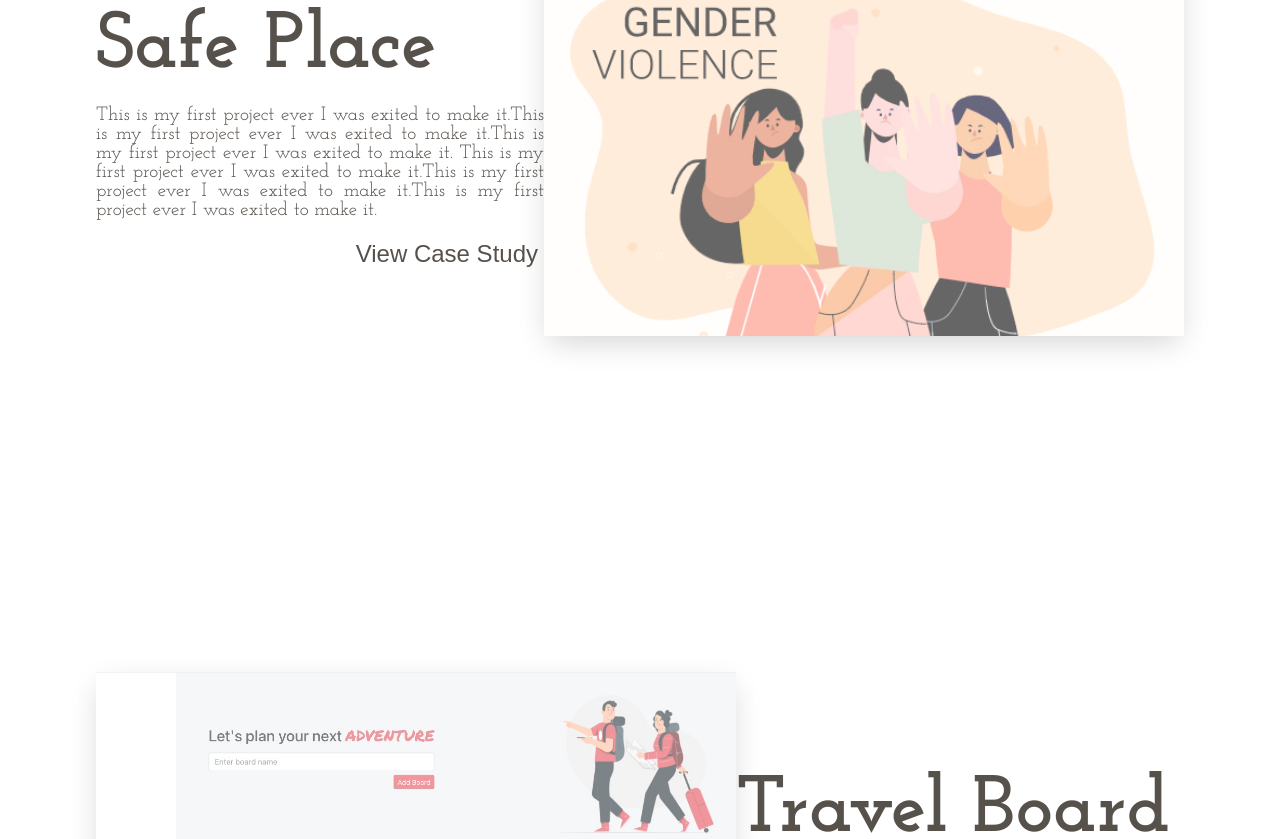
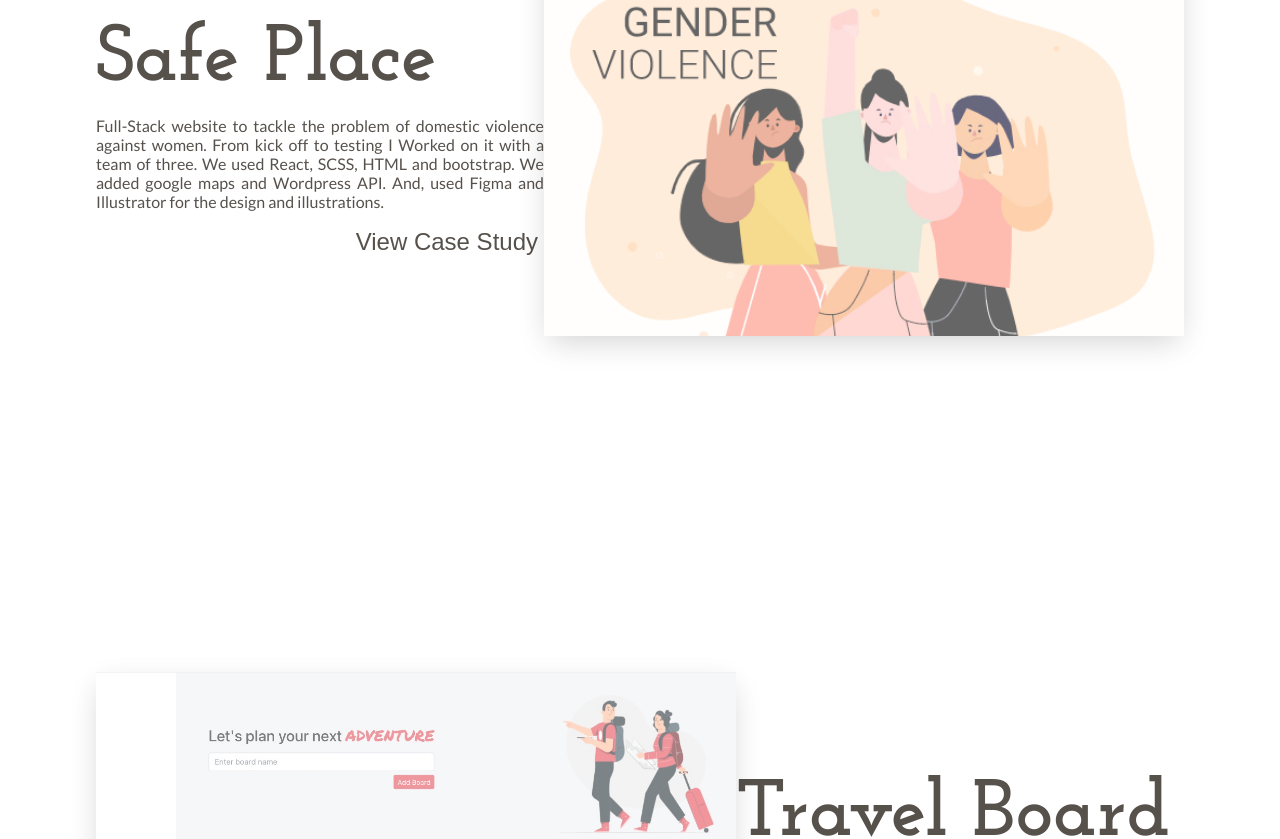
Before and after one commit to hiba-machfej/hibas-portfolio, a React (Create React App) app: page / in a window 1280 px wide. Shown: the part 1868-2707 px from the top of the page. Built offline with nearby package versions, Linux system fonts and the light colour scheme.

Commit message:
edited description

```diff
--- a/src/components/ProjectsList/index.js
+++ b/src/components/ProjectsList/index.js
@@ -12,8 +12,7 @@ const ProjectsList = () => {
     safePlaceImg: safePlaceProject,
     travelBoardImg: travelBoardProject,
     madlibsImg: madlibsProject,
-    moviesHubImg: moviesHubProject,
-    makeUpShopImg: madlibsProject,
+    moviesHubImg: moviesHubProject
   };
 
   const projects = projectData.projects.map((project, index) => {
--- a/src/components/ProjectsList/index.scss
+++ b/src/components/ProjectsList/index.scss
@@ -50,7 +50,8 @@
       flex-direction: column;
 
       p {
-        font-size: 1.2rem;
+        font-size: 1rem;
+        font-family: $mainFontFamily;
       }
 
       h2 {
--- a/src/projectData.json
+++ b/src/projectData.json
@@ -3,32 +3,26 @@
     {
       "path": "/safePlace",
       "name": "Safe Place",
-      "shortDescription": "This is my first project ever I was exited to make it.This is my first project ever I was exited to make it.This is my first project ever I was exited to make it. This is my first project ever I was exited to make it.This is my first project ever I was exited to make it.This is my first project ever I was exited to make it.",
+      "shortDescription": "Full-Stack website to tackle the problem of domestic violence against women. From kick off to testing I Worked on it with a team of three. We used React, SCSS, HTML and bootstrap. We added google maps and Wordpress API. And, used Figma and Illustrator for the design and illustrations.",
       "mainImg": "safePlaceImg"
     },
     {
       "path": "/travelBoard",
       "name": "Travel Board",
-      "shortDescription": "This is my first project ever I was exited to make it.This is my first project ever I was exited to make it.This is my first project ever I was exited to make it.",
+      "shortDescription": "A web-based Kanban-style for travel list-making. We utilized firebase for sorting database. React, React router, bootstrap and Ant design were used.",
       "mainImg": "travelBoardImg"
+    },
+    {
+      "path": "/moviesHub",
+      "name": "Movies Hub",
+      "shortDescription": "Online searchable source for movies information including ratings, cast and others. Used MovieDB API for fetching data and applied object-oriented programming with vanilla JS  ",
+      "mainImg": "moviesHubImg"
     },
     {
       "path": "/madlibs",
       "name": "MaDreamLibs",
-      "shortDescription": "This is my first project ever I was exited to make it.This is my first project ever I was exited to make it.This is my first project ever I was exited to make it.",
+      "shortDescription": "MaDreamLibs for Kids is a phrasal template word game that consists of one player prompting others for a list of words to substitute for blanks in a story before reading. The concept is to help the dreams of kids come true :D",
       "mainImg": "madlibsImg"
-    },
-    {
-      "path": "/moviesHub",
-      "name": "Movies Hub",
-      "shortDescription": "This is my first project ever I was exited to make it.This is my first project ever I was exited to make it.This is my first project ever I was exited to make it.",
-      "mainImg": "moviesHubImg"
-    },
-    {
-      "path": "/makeUpShop",
-      "name": "Makeup Shop",
-      "shortDescription": "This is my first project ever I was exited to make it.This is my first project ever I was exited to make it.This is my first project ever I was exited to make it.",
-      "mainImg": "makeUpShopImg"
     }
   ]
 }
```
